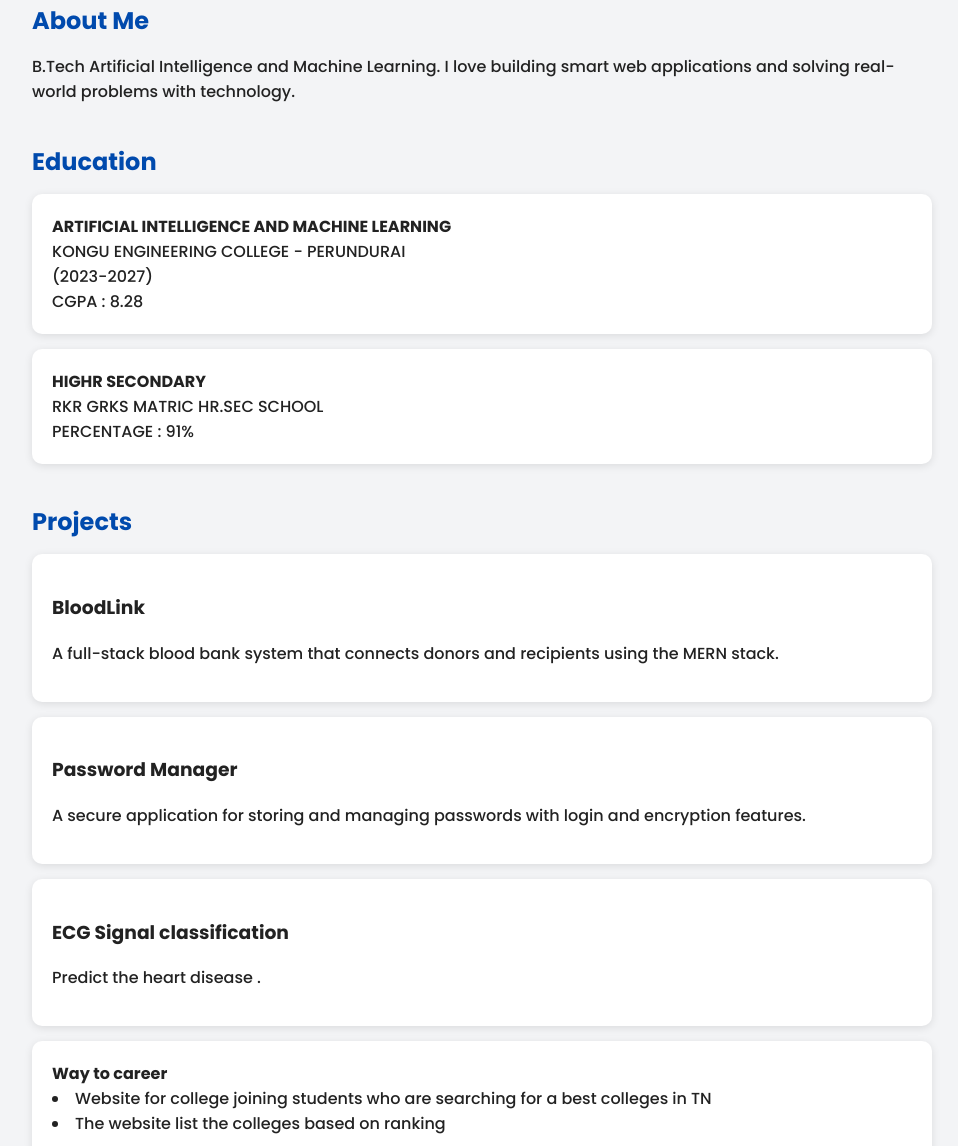
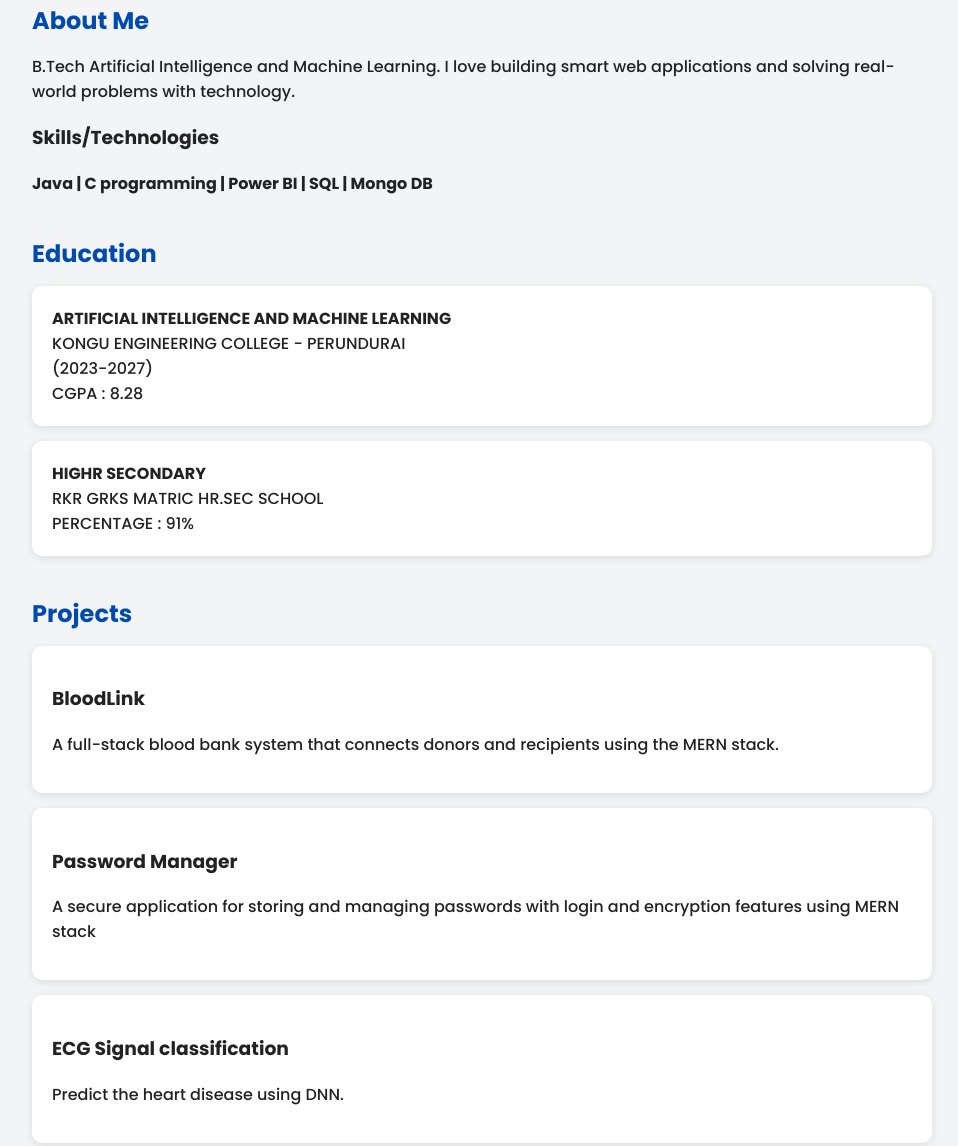
Before and after one commit to sherlinsilvia/my-portfolio, a plain HTML site: page index.html in a window 1280 px wide. Shown: the part 301-1447 px from the top of the page, without its empty margins (158-1116 px from the left). Drawn offline with Linux system fonts and the light colour scheme.

Commit message:
Update index.html

```diff
--- a/index.html
+++ b/index.html
@@ -25,8 +25,9 @@
     <p>
       B.Tech Artificial Intelligence and Machine Learning. I love building smart web applications and solving real-world problems with technology.
     </p>
+        <h3>Skills/Technologies</h3>
+            <strong>Java | C programming | Power BI | SQL | Mongo DB </strong>
   </section>
-
   <section id="education">
     <h2>Education</h2>
     <div class="card">
@@ -50,11 +51,11 @@
     </div>
     <div class="card">
       <h3>Password Manager</h3>
-      <p>A secure application for storing and managing passwords with login and encryption features.</p>
+      <p>A secure application for storing and managing passwords with login and encryption features using MERN stack</p>
     </div>
     <div class="card">
       <h3>ECG Signal classification</h3>
-      <p>Predict the heart disease .</p>
+      <p>Predict the heart disease using DNN.</p>
     </div>
      <div class="card">
         <Strong>Way to career</Strong>
```
